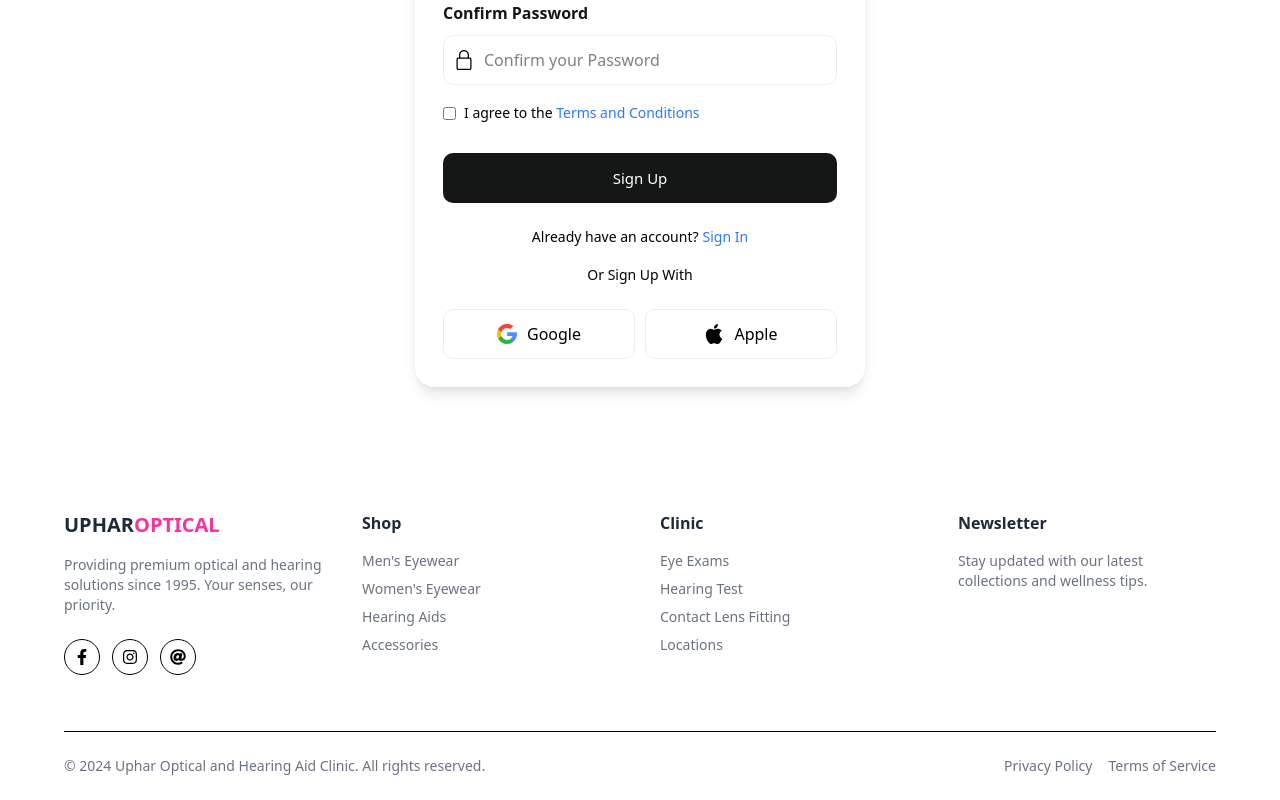
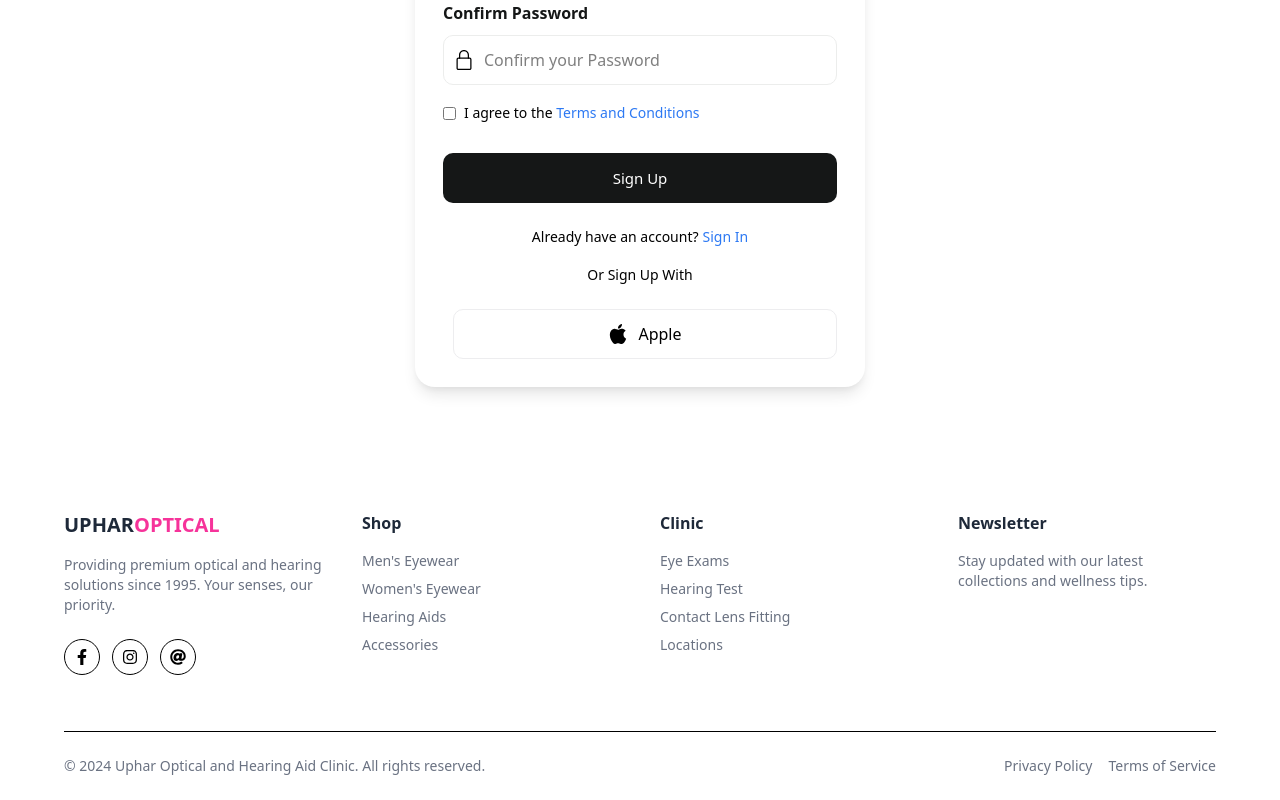
Before and after one commit to VishoyPaul/Uphar-Website, a React (Vite) app in the folder client/: page /signup in a window 1280 px wide. Shown: the part 727-1527 px from the top of the page. Built offline with nearby package versions, Linux system fonts and the light colour scheme.

Commit message:
so far everything working soo good

```diff
--- a/client/src/components/auth/LoginForm/LoginForm.jsx
+++ b/client/src/components/auth/LoginForm/LoginForm.jsx
@@ -1,8 +1,10 @@
 import React from 'react';
 import { GoogleLogin } from '@react-oauth/google';
 import { jwtDecode } from 'jwt-decode';
+import { useNavigate } from 'react-router-dom';
 
 const LoginForm = () => {
+  const navigator = useNavigate();
   const handleGoogleSuccess = (credentialResponse) => {
     console.log('=== GOOGLE LOGIN SUCCESS ===');
     console.log('Credential Response:', credentialResponse);
@@ -14,6 +16,7 @@ const LoginForm = () => {
     console.log('Email:', decoded.email);
     console.log('Picture:', decoded.picture);
     console.log('=== END OF GOOGLE DATA ===');
+    navigator('/');
 
     // You can now send this data to your backend or store in state
     alert(`Welcome ${decoded.name}! Check console for details.`);
@@ -114,7 +117,7 @@ const LoginForm = () => {
         {/* Apple Login Button */}
         <button
           type="button"
-          className="mt-2.5 w-full h-[50px] rounded-[10px] flex justify-center items-center font-medium gap-2.5 border border-[#ededef] bg-white cursor-pointer transition-all duration-200 ease-in-out hover:border-[#2d79f3]"
+          className="mt-2.5 w-full  h-[50px] rounded-[10px] flex justify-center items-center font-medium gap-2.5 border border-[#ededef] bg-white cursor-pointer transition-all duration-200 ease-in-out hover:border-[#2d79f3]"
         >
           <svg version="1.1" height={20} width={20} id="Capa_1" xmlns="http://www.w3.org/2000/svg" xmlnsXlink="http://www.w3.org/1999/xlink" x="0px" y="0px" viewBox="0 0 22.773 22.773" style={{enableBackground: 'new 0 0 22.773 22.773'}} xmlSpace="preserve">
             <g>
--- a/client/src/components/auth/SignupForm/SignupForm.jsx
+++ b/client/src/components/auth/SignupForm/SignupForm.jsx
@@ -1,6 +1,12 @@
 import React, { useState } from 'react';
+import { GoogleLogin } from '@react-oauth/google';
+import { jwtDecode } from 'jwt-decode';
+import { useNavigate } from 'react-router-dom';
 
 const SignupForm = () => {
+
+  const navigator = useNavigate();
+
   const [formData, setFormData] = useState({
     firstName: '',
     lastName: '',
@@ -10,6 +16,19 @@ const SignupForm = () => {
     confirmPassword: '',
     agreeToTerms: false
   });
+
+  const handleGoogleSucess=(credentialResponse)=>{
+    const decode = jwtDecode(credentialResponse.credential);
+    console.log(decode.name)
+    console.log(decode.email)
+    console.log(decode.picture);
+    navigator('/')
+  }
+
+  const handelGoogleError=()=>{
+    console.log('Error in Login');
+    alert('Google Error in signup')
+  }
 
   const handleChange = (e) => {
     const { name, value, type, checked } = e.target;
@@ -203,26 +222,9 @@ const SignupForm = () => {
       <p className="text-center text-black text-sm my-1">Or Sign Up With</p>
 
       <div className="flex flex-row items-center gap-2.5 justify-between">
-        <button
-          type="button"
-          className="mt-2.5 w-full h-[50px] rounded-[10px] flex justify-center items-center font-medium gap-2.5 border border-[#ededef] bg-white cursor-pointer transition-all duration-200 ease-in-out hover:border-[#2d79f3]"
-        >
-          <svg version="1.1" width={20} id="Layer_1" xmlns="http://www.w3.org/2000/svg" xmlnsXlink="http://www.w3.org/1999/xlink" x="0px" y="0px" viewBox="0 0 512 512" style={{enableBackground: 'new 0 0 512 512'}} xmlSpace="preserve">
-            <path style={{fill: '#FBBB00'}} d="M113.47,309.408L95.648,375.94l-65.139,1.378C11.042,341.211,0,299.9,0,256
-      c0-42.451,10.324-82.483,28.624-117.732h0.014l57.992,10.632l25.404,57.644c-5.317,15.501-8.215,32.141-8.215,49.456
-      C103.821,274.792,107.225,292.797,113.47,309.408z" />
-            <path style={{fill: '#518EF8'}} d="M507.527,208.176C510.467,223.662,512,239.655,512,256c0,18.328-1.927,36.206-5.598,53.451
-      c-12.462,58.683-45.025,109.925-90.134,146.187l-0.014-0.014l-73.044-3.727l-10.338-64.535
-      c29.932-17.554,53.324-45.025,65.646-77.911h-136.89V208.176h138.887L507.527,208.176L507.527,208.176z" />
-            <path style={{fill: '#28B446'}} d="M416.253,455.624l0.014,0.014C372.396,490.901,316.666,512,256,512
-      c-97.491,0-182.252-54.491-225.491-134.681l82.961-67.91c21.619,57.698,77.278,98.771,142.53,98.771
-      c28.047,0,54.323-7.582,76.87-20.818L416.253,455.624z" />
-            <path style={{fill: '#F14336'}} d="M419.404,58.936l-82.933,67.896c-23.335-14.586-50.919-23.012-80.471-23.012
-      c-66.729,0-123.429,42.957-143.965,102.724l-83.397-68.276h-0.014C71.23,56.123,157.06,0,256,0
-      C318.115,0,375.068,22.126,419.404,58.936z" />
-          </svg>
-          Google
-        </button>
+
+      <GoogleLogin onSuccess={handleGoogleSucess}
+      onError={handelGoogleError}></GoogleLogin>
 
         <button
           type="button"
--- a/client/src/components/common/Navbar.jsx
+++ b/client/src/components/common/Navbar.jsx
@@ -17,7 +17,7 @@ const Navbar = () => {
 
   return (
     <div className="w-full bg">
-      <div className="flex items-center p-4 shadow-xl rounded-4xl relative bg-gradient-to-r from-white via-pink-50  ">
+      <div className="flex items-center p-4 shadow-xl relative bg-gradient-to-r from-white via-pink-50  ">
         <div className="h-10 w-10 mx-2 bg-[rgb(253,50,209)] rounded-xl shadow-xl flex justify-center items-center">
           <FaEye className="text-white w-8 h-7" />
         </div>
```
